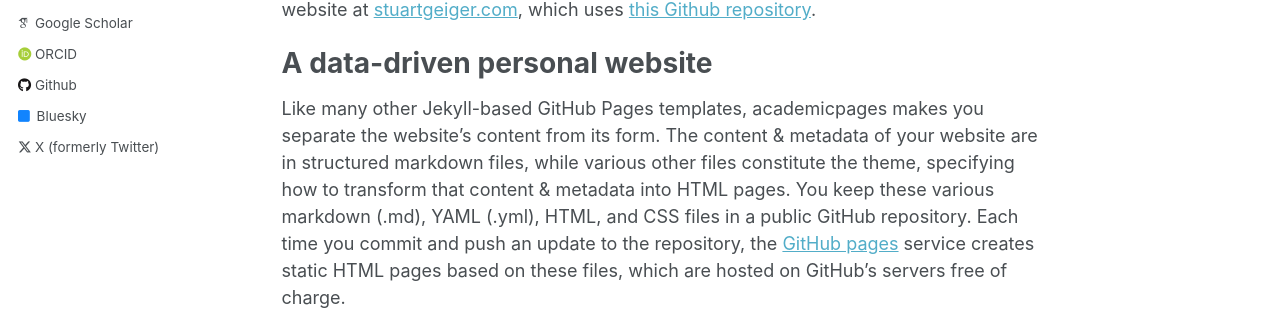
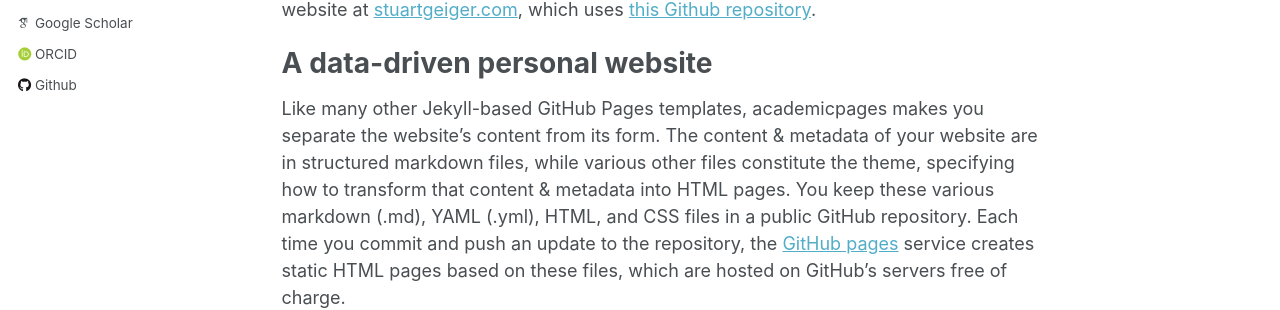
Before and after one commit to TheoBertrand-Dauphine/TheoBertrand-Dauphine.github.io, a Jekyll site: the page built from _pages/about.md, in a window 1280 px wide. Shown: the part 403-713 px from the top of the page. Built offline with Jekyll 4.4.1, drawn with Linux system fonts in a browser that asks for light colours; some web fonts are replaced.

Commit message:
basic info

```diff
--- a/_config.yml
+++ b/_config.yml
@@ -32,9 +32,9 @@ author:
 
   # Academic websites
   arxiv            : # URL - Update with the correct link to your profile
-  googlescholar    : "https://scholar.google.com/citations?user=PS_CX0AAAAAJ"
+  googlescholar    : "https://scholar.google.com/citations?user=q3cksGsAAAAJ&hl=fr"
   impactstory      : # URL
-  orcid            : "http://orcid.org/yourorcidurl"
+  orcid            : "https://orcid.org/0009-0005-7846-4985"
   pubmed           : # "https://www.ncbi.nlm.nih.gov/pubmed/?term=john+snow"
   researchgate     : # URL
 
@@ -47,7 +47,7 @@ author:
   stackoverflow    : # User number or user number and name (i.e., use "1" or "1/jeff-atwood")
 
   # Social media
-  bluesky          : "bsky.app" # Replace this with you Bluesky username
+  bluesky          : # "bsky.app" # Replace this with you Bluesky username
   facebook         : # Username
   flickr           : # Username
   foursquare       : # Username
@@ -64,7 +64,7 @@ author:
   steam            : # Username
   telegram         : # URL
   tumblr           : # Username
-  twitter          : "UniofOxford"  # Replace this with your X / Twitter handle
+  twitter          : # "UniofOxford"  # Replace this with your X / Twitter handle
   vine             : # Username
   weibo            : # Username
   wikipedia        : # Username
@@ -120,7 +120,7 @@ yandex_site_verification :
 
 # Social Sharing
 twitter:
-  username               : &twitter
+  username               : # &twitter
 facebook:
   username               :
   app_id                 :
```
